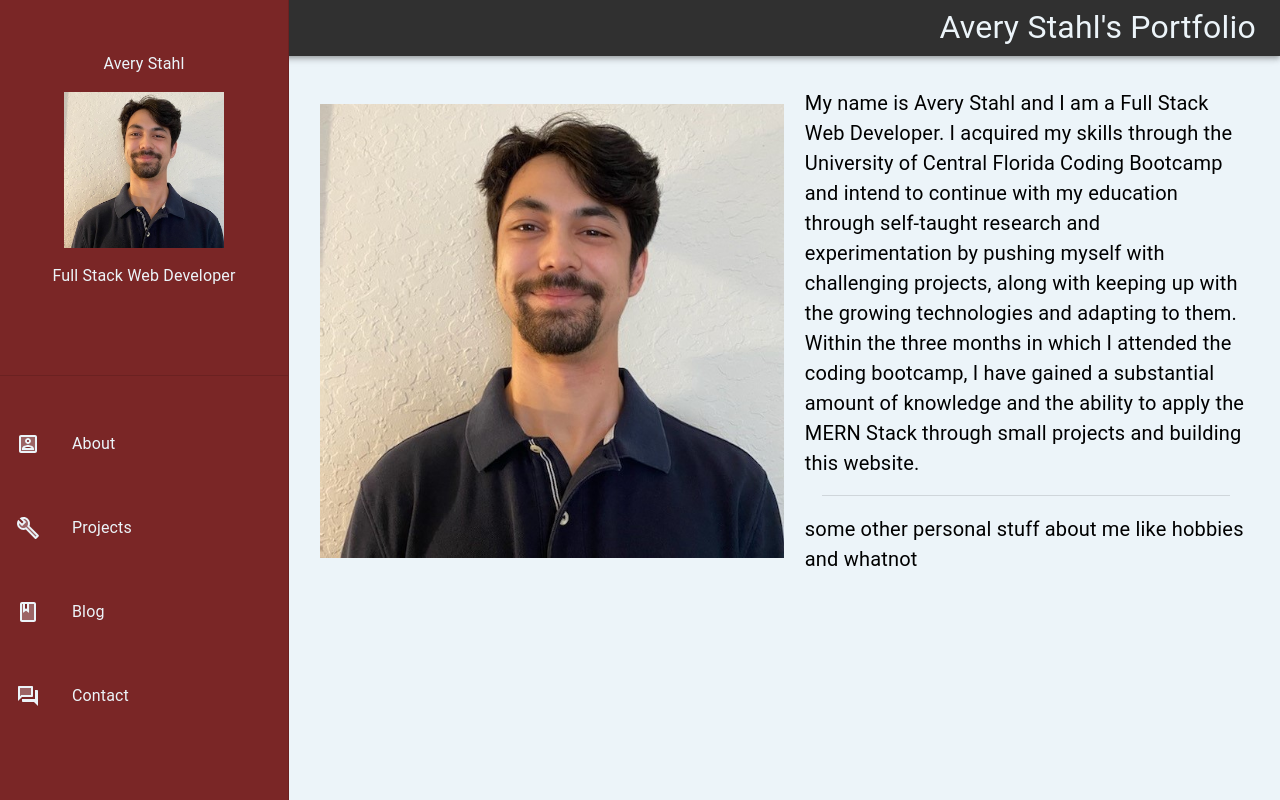
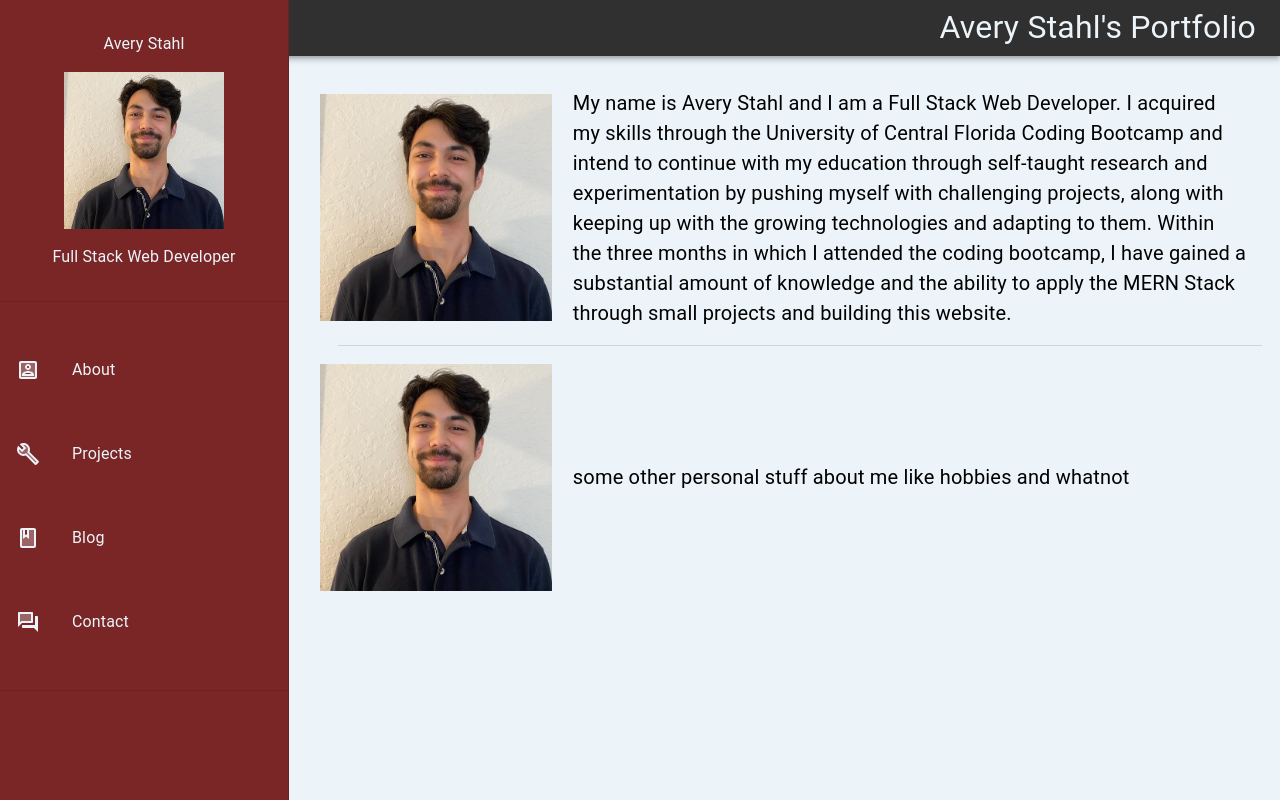
Before and after one commit to MAIMBRAIN/Portfolio, a React (Create React App) app in the folder v.3/client/: page / in a window 1280 px wide. Built offline with nearby package versions, Linux system fonts and the light colour scheme.

Commit message:
about page layout set

```diff
--- a/v.3/client/src/Components/About/about.jsx
+++ b/v.3/client/src/Components/About/about.jsx
@@ -1,24 +1,31 @@
 import React from "react";
-import { CardMedia, Divider, makeStyles, Typography } from '@material-ui/core';
+import { Box, CardMedia, Divider, makeStyles, Typography } from '@material-ui/core';
 import myPic from "../../Images/MyPic.jpg"
 
 const useStyles = makeStyles(theme => ({
+  root: {
+    flexGrow: "1"
+  },
   container: {
     [theme.breakpoints.up('lg')]: {
       display:"flex",
       wrap:"wrap",
-      marginRight:"2rem"
+      marginRight:"2rem",
     }
   },
   content:{
-    fontSize: "1.25rem"
+    fontSize: "1.25rem",
+    marginTop: "auto",
+    marginBottom: "auto",
   },
-  divider:{
-    margin: "1.1rem"
+  box:{
+    display:"flex",
+    flexWrap:"nowrap",
+    width:"100%"
   },
   pic: {
     alignSelf:"center",
-    width: "50%",
+    width: "25%",
     marginRight: "1.3rem",
     [theme.breakpoints.down("md")]: {
       width: "50%",
@@ -33,13 +40,16 @@ const useStyles = makeStyles(theme => ({
       marginLeft: "auto",
       marginRight:"auto"
     }
+  },
+  divider:{
+    margin: "1.1rem"
   }
 }))
 
 function About () {
-
     const classes = useStyles();
     return(
+      <div className={classes.root}>
         <div className={classes.container}>
           <img src={myPic} className={classes.pic} alt="A portrait of Avery Stahl"/>
           <Typography className={classes.content}>
@@ -50,15 +60,16 @@ function About () {
               and adapting to them. Within the three months in which I attended the coding bootcamp, I have
               gained a substantial amount of knowledge and the ability to apply the MERN Stack through small
               projects and building this website.
-              <Divider className={classes.divider} />
-              <Typography className={classes.content}>
-              some other personal stuff about me like hobbies and whatnot
-
-              </Typography>
           </Typography>
-
-
         </div>
+        <Divider className={classes.divider} />
+        <div className={classes.container}>
+          <img src={myPic} className={classes.pic} alt="A portrait of Avery Stahl"/>
+          <Typography className={classes.content}>
+            some other personal stuff about me like hobbies and whatnot
+          </Typography>
+        </div>
+      </div>
     );
 };
 
--- a/v.3/client/src/Components/Navbar.jsx
+++ b/v.3/client/src/Components/Navbar.jsx
@@ -39,11 +39,11 @@ const useStyles = makeStyles((theme) => ({
   drawer: {
     width: "18rem",
     backgroundColor: "#7A2626",
-    marginRight: theme.spacing(2)
+    marginRight: theme.spacing(2),
   },
-  verticalCenter: {
-    marginTop: "auto",
-    marginBottom: "auto"
+  drawerTitleBox: {
+    marginTop: "1rem",
+    marginBottom: "1rem"
   },
   drawerTitle: {
     textAlign: "center",
@@ -120,7 +120,7 @@ function Navbar (props) {
 
   // Drawer Title Box
   const drawerTitle = (
-    <div className={classes.verticalCenter}>
+    <div className={classes.drawerTitleBox}>
       <Typography className={classes.drawerTitle}>
         Avery Stahl
       </Typography>
@@ -130,10 +130,11 @@ function Navbar (props) {
       </Typography>
     </div>
   );
+
   // Drawer container
   const drawer = (
-    <div className={classes.verticalCenter}>
-      <Divider className={classes.verticalCenter}/>
+    <div>
+      <Divider/>
       <List >
         {itemList.map((item, index) => {
           const { text, icon, urlClick } = item;
@@ -145,6 +146,7 @@ function Navbar (props) {
           )
         })}
       </List>
+      <Divider/>
     </div>
   );
 
```
